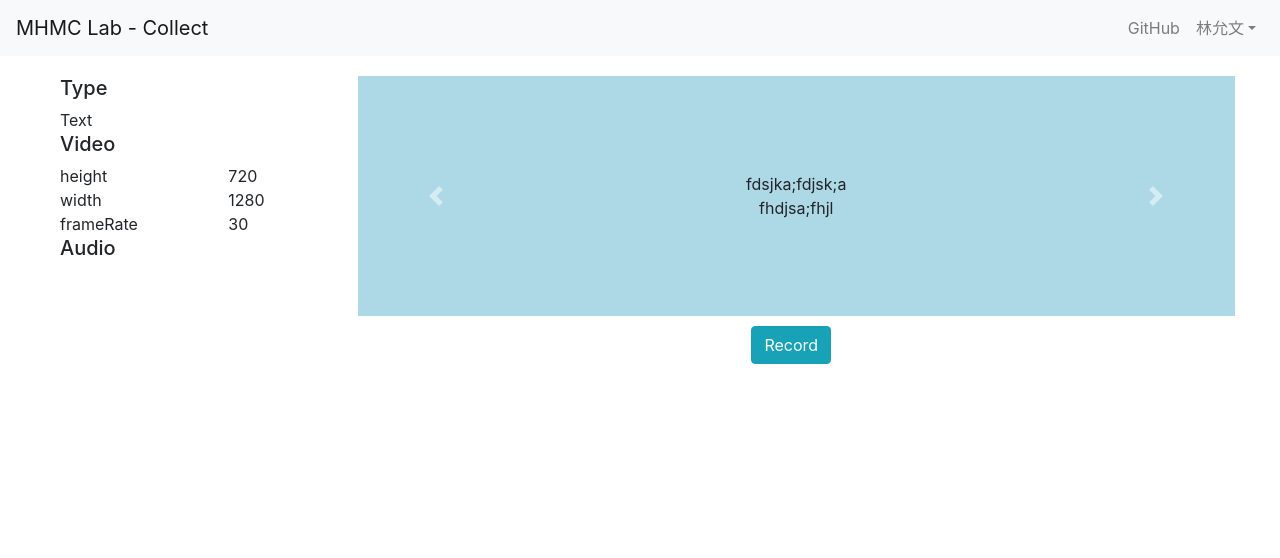
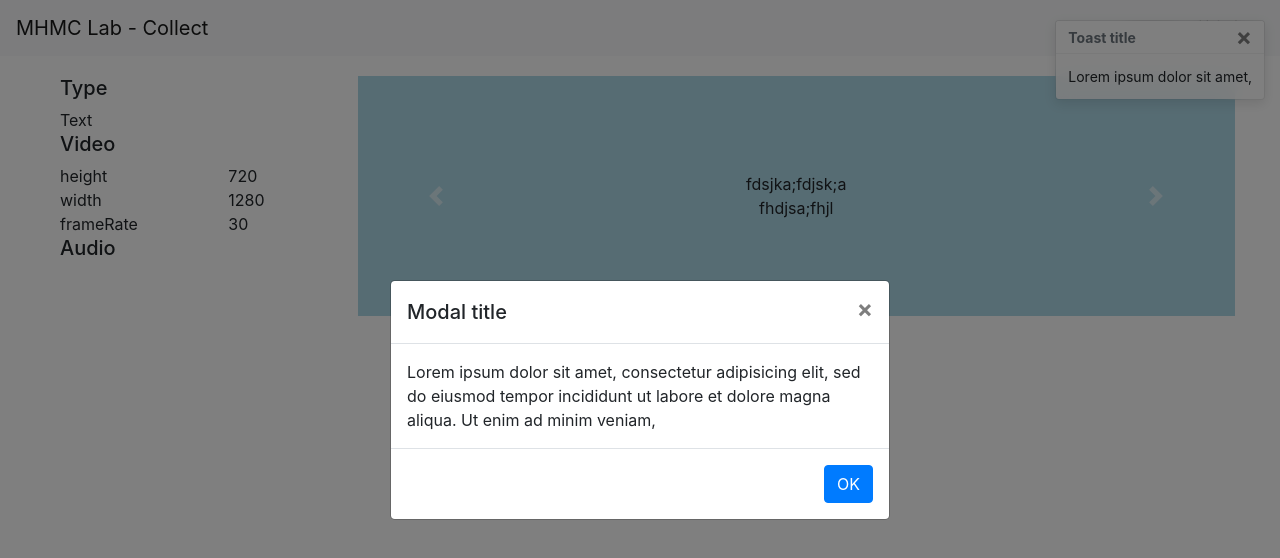
Before and after one commit to LinYunWen/data-collect-web, a React app: page / in a window 1280 px wide. Shown: the top 558 px of the page. Built offline with nearby package versions, Linux system fonts and the light colour scheme.

Commit message:
Feature: add notification and modal

```diff
--- a/src/frontend/components/App.js
+++ b/src/frontend/components/App.js
@@ -3,6 +3,8 @@ import "regenerator-runtime/runtime";
 import React from 'react';
 import { Header } from "./Header";
 import { Content } from "./Content";
+import { Notification } from "./Notification";
+import { AppModal } from "./AppModal";
 
 class App extends React.Component {
     constructor(props) {
@@ -12,6 +14,8 @@ class App extends React.Component {
     render() {
         return (
             <div>
+                <AppModal />
+                <Notification />
                 <Header />
                 <Content />
             </div>
--- /dev/null
+++ b/src/frontend/components/AppModal.js
@@ -0,0 +1,36 @@
+import React from 'react';
+import { Button, Modal, ModalHeader, ModalBody, ModalFooter } from 'reactstrap';
+
+export class AppModal extends React.Component {
+  constructor(props) {
+    super(props);
+    this.state = {
+      isOpen: true
+    };
+
+    this.toggle = this.toggle.bind(this);
+  }
+
+  toggle() {
+    this.setState(prevState => ({
+      isOpen: !prevState.isOpen
+    }));
+  }
+
+  render() {
+    return (
+      <div>
+        <Modal isOpen={this.state.isOpen} toggle={this.toggle} backdrop={true}
+          centered={true} autoFocus={true} scrollable={true}>
+          <ModalHeader toggle={this.toggle}>Modal title</ModalHeader>
+          <ModalBody>
+            Lorem ipsum dolor sit amet, consectetur adipisicing elit, sed do eiusmod tempor incididunt ut labore et dolore magna aliqua. Ut enim ad minim veniam,
+          </ModalBody>
+          <ModalFooter>
+            <Button color="primary" onClick={this.toggle}>OK</Button>
+          </ModalFooter>
+        </Modal>
+      </div>
+    );
+  }
+}
--- /dev/null
+++ b/src/frontend/components/Notification.js
@@ -0,0 +1,31 @@
+import React from 'react';
+import { Toast, ToastBody, ToastHeader } from "reactstrap";
+import cls from "../style.scss";
+
+export class Notification extends React.Component {
+    constructor(props) {
+        super(props);
+        this.state = {
+          show: true
+        };
+
+        this.toggle = this.toggle.bind(this);
+    }
+
+    toggle() {
+        this.setState({
+            show: !this.state.show
+        });
+    }
+
+    render() {
+        return (
+            <Toast isOpen={this.state.show} className={cls.notification}>
+                <ToastHeader toggle={this.toggle}>Toast title</ToastHeader>
+                <ToastBody>
+                    Lorem ipsum dolor sit amet,
+                </ToastBody>
+            </Toast>
+        );
+    }
+}
--- a/src/frontend/style.scss
+++ b/src/frontend/style.scss
@@ -6,6 +6,8 @@
 .padding0 { padding: 0; }
 .textAlignCenter { text-align: center; }
 .height100pa { height: 100%; }
+
+.floatRight { float: right; }
 
 .contentRow {
     margin: 20px auto;
@@ -19,3 +21,10 @@
 .video {
     width: 100%;
 }
+
+.notification {
+    position: absolute;
+    z-index: 3;
+    right: 15px;
+    top: 20px;
+}
```
